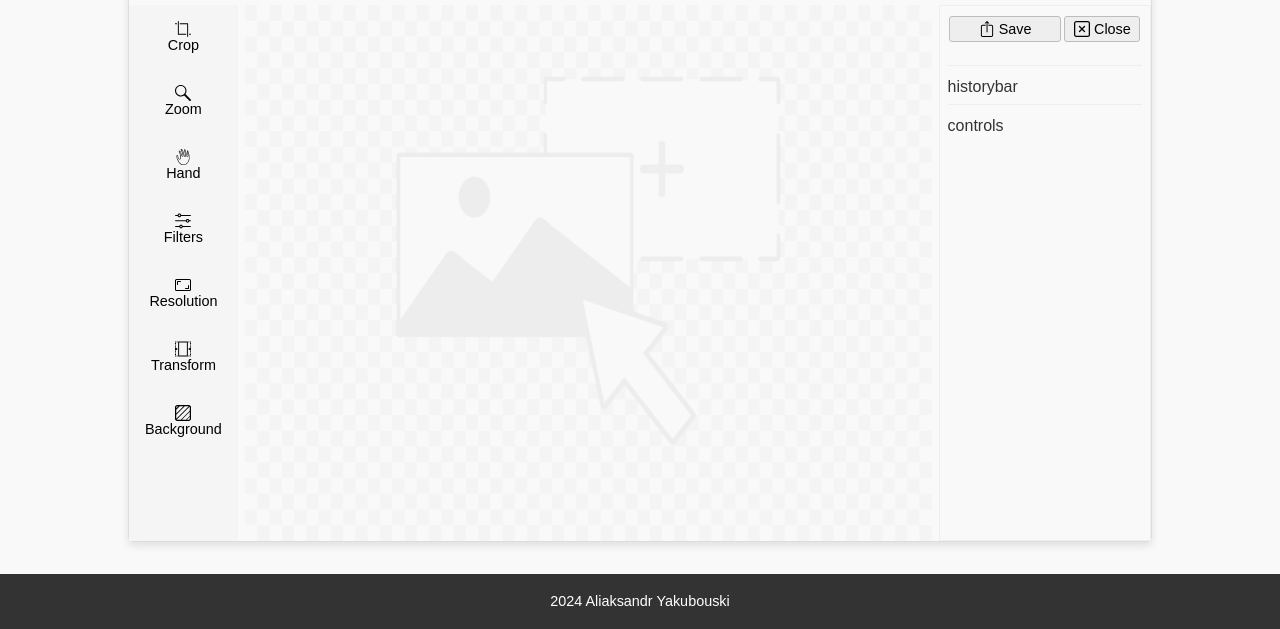
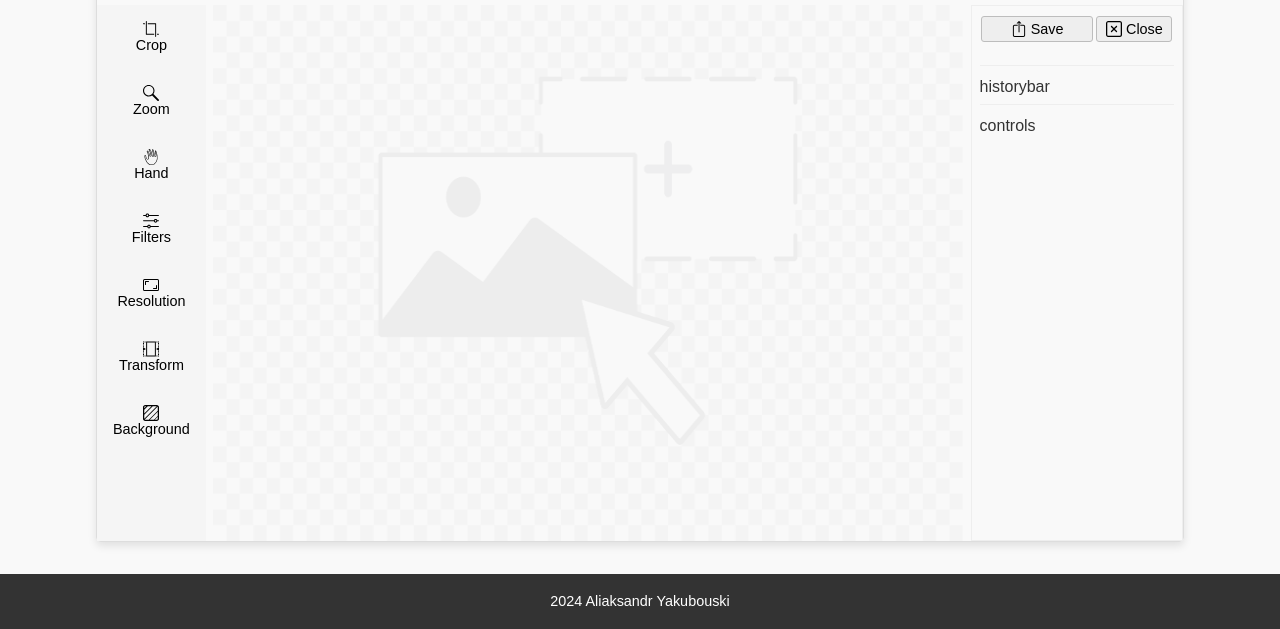
Before and after one commit to ya6/fitcropedit-base, a website built with webpack: page index.html in a window 1280 px wide. Shown: the part 434-1063 px from the top of the page. Built offline with nearby package versions, Linux system fonts and the light colour scheme; files whose address does not match are found by name.

Commit message:
Add workflow to check public params

```diff
--- a/index.html
+++ b/index.html
@@ -27,11 +27,9 @@
 				<h2>Quick & Easy Image Editing</h2>
 				<p>The editor is designed to be embedded into an application or website</p>
 			</section>
-
 			<!-- contasiner for fitcropedit -->
 			<div id="fitcropedit">
 			</div>
-
 		</main>
 
 		<footer>
@@ -45,6 +43,8 @@
 			// change init parameters
 			fitcropedit.init({
 				canvasMultiplier: 1,
+				containerWidth: "85%",
+				containerHeight: "600px",
 			})
 		} </script>
 </body>
--- a/src/ImageProcessor.js
+++ b/src/ImageProcessor.js
@@ -25,12 +25,12 @@ export default class ImageProcessor {
       this.rootElement.style.width = this.appState.template.mobileContainerWidth;
       this.rootElement.style.height = this.appState.template.mobileContainerHeight;
     } else {
-      this.rootElement.style.width = this.appState.template.containerWidth;
-      this.rootElement.style.height = this.appState.template.containerHeight;
+      this.rootElement.style.width = this.appState.public.containerWidth;
+      this.rootElement.style.height = this.appState.public.containerHeight;
     }
 
-    this.mainCanvas.canvas.width = this.mainCanvas.wraper.clientWidth * this.appState.canvasMultiplier;
-    this.mainCanvas.canvas.height = this.mainCanvas.wraper.clientHeight * this.appState.canvasMultiplier;
+    this.mainCanvas.canvas.width = this.mainCanvas.wraper.clientWidth * this.appState.public.canvasMultiplier;
+    this.mainCanvas.canvas.height = this.mainCanvas.wraper.clientHeight * this.appState.public.canvasMultiplier;
   }
 
   drawCurrentImage() {
--- a/src/config.js
+++ b/src/config.js
@@ -1,16 +1,17 @@
 export const initParams = {
+  public: { canvasMultiplier: 1, containerWidth: "80%", containerHeight: "600px" },
+
   device: {
     type: "",
     width: 0,
     height: 0,
-    mobileBP: 768
+    mobileBP: 768,
   },
 
-  image:{
-    isLoaded: false
+  image: {
+    isLoaded: false,
   },
 
-  canvasMultiplier: 1,
   rootSelector: "fitcropedit",
   rootElement: null,
   appbarSelector: "fc-appbar",
@@ -33,7 +34,7 @@ export const initParams = {
     appbarCloseButtonSelector: "fc-appbar-close-button",
     topbarWidthSelector: "fc-topbar-width",
     topbarHeightSelector: "fc-topbar-height",
-    rightSidebarCloseButtonSelector: "fc-rightsidebar-close-button"
+    rightSidebarCloseButtonSelector: "fc-rightsidebar-close-button",
   },
   elements: {
     appbarFileInputElement: null,
@@ -43,12 +44,10 @@ export const initParams = {
     rightSidebarCloseButtonElement: null,
   },
   template: {
-    containerWidth: "80%",
-    containerHeight: "600px",
+    // containerWidth: "80%",
+    // containerHeight: "600px",
     mobileContainerHeight: "95vh",
     mobileContainerWidth: "95vw",
     appbarHeight: 32,
-    // leftSidebarWidth: 100,
-    // rightSidebarWidth: 250,
   },
 };
--- a/src/fitcropedit.js
+++ b/src/fitcropedit.js
@@ -23,7 +23,6 @@ function bootstrap(params) {
   const deviceService = new DeviceService(stateService);
 
   //template
-
   const appbar = new Appbar(stateService);
   const topbar = new Topbar(stateService);
   const leftSidebar = new LeftSidebar(stateService);
--- a/src/services/StateService.js
+++ b/src/services/StateService.js
@@ -2,6 +2,15 @@ import { mergeObjects } from "../utils/utils";
 import { initParams } from "../config";
 
 export default class StateService {
+  publicParams = {
+    //now height min 550px, (leftsidebar)
+    //now width min 550px  (as window for UX)
+    //for check regexp or range
+    canvasMultiplier: { min: 0.5, max: 3 },
+    containerWidth: "80%",
+    containerHeight: "600px",
+  };
+
   constructor() {
     if (StateService.instance) {
       return StateService.instance;
@@ -9,8 +18,8 @@ export default class StateService {
     this.state = structuredClone(initParams);
     StateService.instance = this;
   }
-
   updateState(newParams) {
-    mergeObjects(this.state, newParams);
+    // todo add check params
+    mergeObjects(this.state.public, newParams);
   }
 }
```
